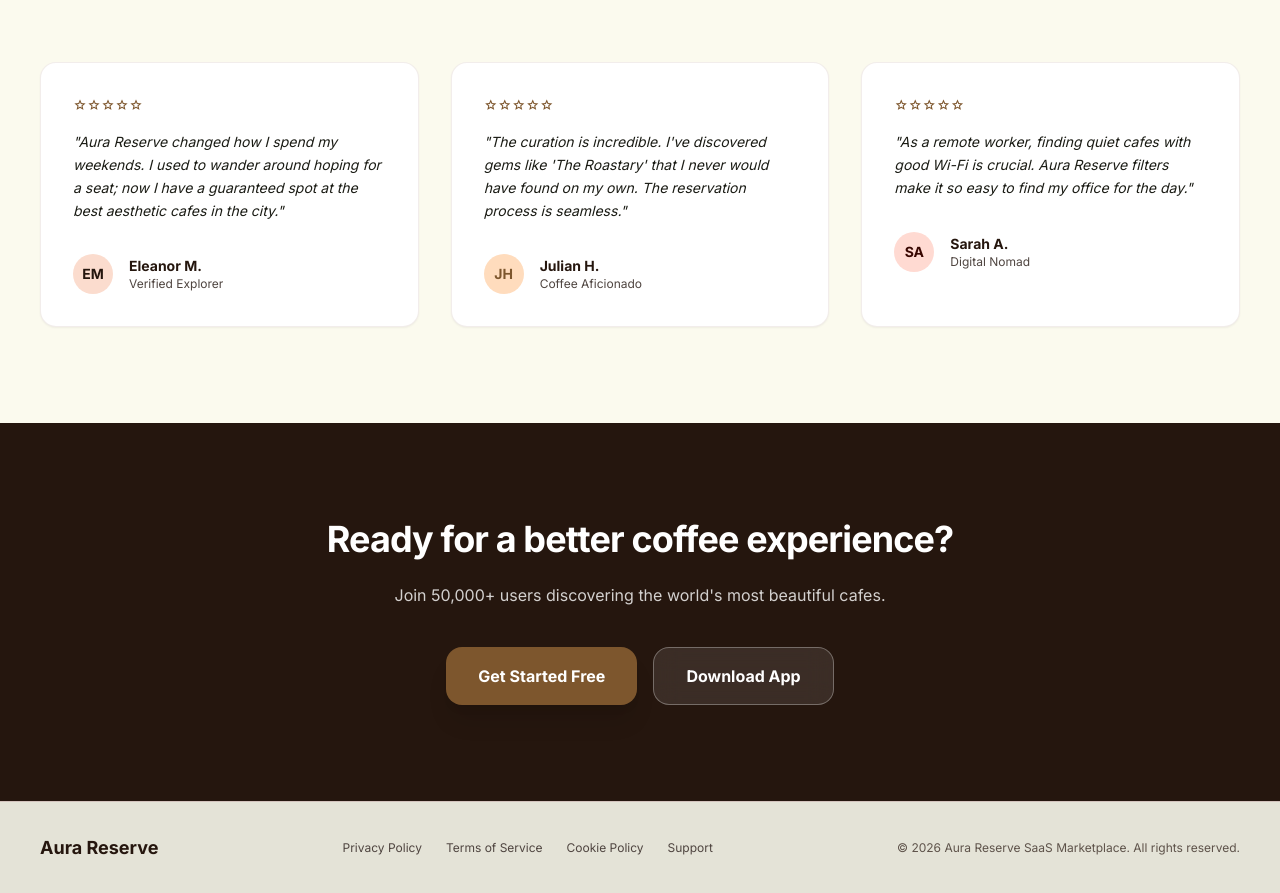
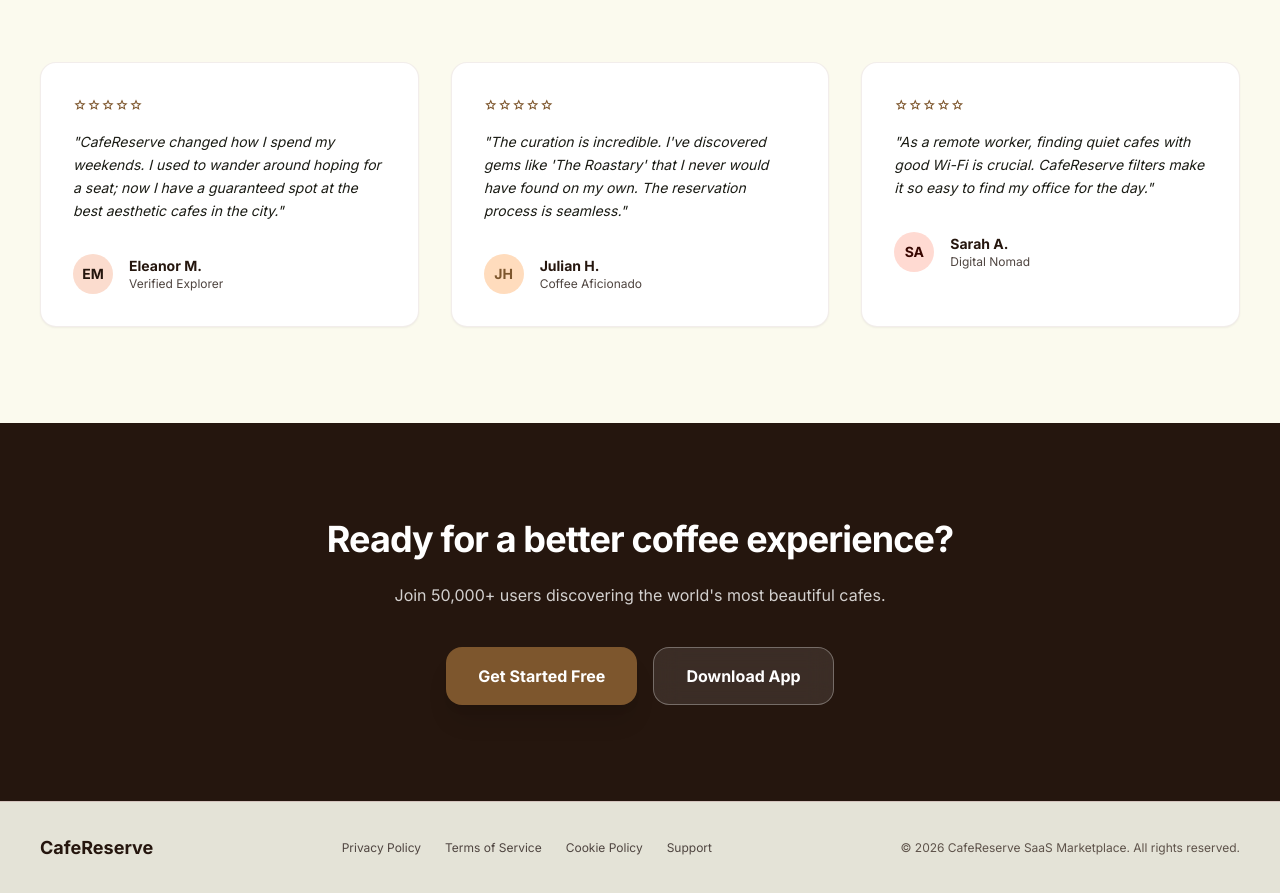
Before and after one commit to doupukhongsai10/cafe-booking, a React (Vite) app in the folder client/: page / in a window 1280 px wide. Shown: the part 2260-3153 px from the top of the page. Built offline with nearby package versions, Linux system fonts and the light colour scheme; no server answers.

Commit message:
Aura reserve changed to CafeReserve

```diff
--- a/client/src/pages/LandingPage.jsx
+++ b/client/src/pages/LandingPage.jsx
@@ -389,7 +389,7 @@ function LandingPage() {
                   <span className="material-symbols-outlined fill-current text-sm">star</span>
                 </div>
                 <p className="text-on-surface text-sm italic mb-8 leading-relaxed">
-                  "Aura Reserve changed how I spend my weekends. I used to wander around hoping for a seat; now I have a guaranteed spot at the best aesthetic cafes in the city."
+                  "CafeReserve changed how I spend my weekends. I used to wander around hoping for a seat; now I have a guaranteed spot at the best aesthetic cafes in the city."
                 </p>
                 <div className="flex items-center gap-4">
                   <div className="w-10 h-10 rounded-full bg-primary-fixed flex items-center justify-center font-bold text-primary text-sm">
@@ -435,7 +435,7 @@ function LandingPage() {
                   <span className="material-symbols-outlined fill-current text-sm">star</span>
                 </div>
                 <p className="text-on-surface text-sm italic mb-8 leading-relaxed">
-                  "As a remote worker, finding quiet cafes with good Wi-Fi is crucial. Aura Reserve filters make it so easy to find my office for the day."
+                  "As a remote worker, finding quiet cafes with good Wi-Fi is crucial. CafeReserve filters make it so easy to find my office for the day."
                 </p>
                 <div className="flex items-center gap-4">
                   <div className="w-10 h-10 rounded-full bg-tertiary-fixed flex items-center justify-center font-bold text-tertiary text-sm">
@@ -477,7 +477,7 @@ function LandingPage() {
       {/* Footer */}
       <footer className="bg-surface-container-highest w-full py-8 px-margin-mobile md:px-margin-desktop flex flex-col md:flex-row justify-between items-center max-w-container-max mx-auto border-t border-outline-variant mt-auto">
         <div className="mb-4 md:mb-0">
-          <span className="text-lg font-bold text-primary">Aura Reserve</span>
+          <span className="text-lg font-bold text-primary">CafeReserve</span>
         </div>
         <nav className="flex flex-wrap justify-center gap-6 mb-4 md:mb-0">
           <button
@@ -506,7 +506,7 @@ function LandingPage() {
           </button>
         </nav>
         <div>
-          <p className="text-xs text-primary/70">© 2026 Aura Reserve SaaS Marketplace. All rights reserved.</p>
+          <p className="text-xs text-primary/70">© 2026 CafeReserve SaaS Marketplace. All rights reserved.</p>
         </div>
       </footer>
     </div>
```
